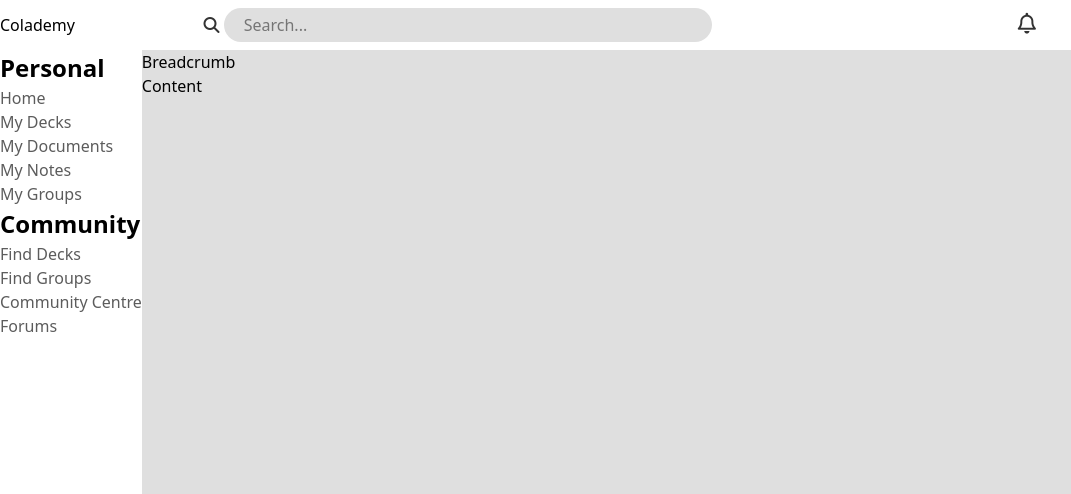
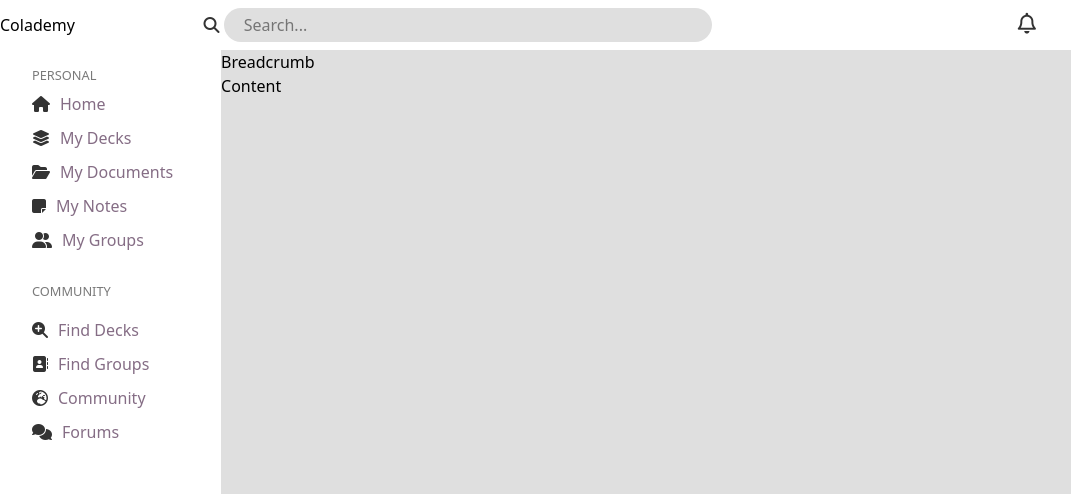
Before and after one commit to demodrome/colademy, a website: page index.html in a window 1280 px wide. Shown: the top 494 px of the page, 0-1071 px from the left. Drawn offline with Linux system fonts and the light colour scheme.

Commit message:
feat: Style navbar component

```diff
--- a/index.html
+++ b/index.html
@@ -33,20 +33,20 @@
       <nav class="navbar">
         <h2 class="navbar__heading">Personal</h2>
         <ul class="navbar__nav">
-          <li class="navbar__nav-item"><a href="./pages/index.html" class="navbar__nav-link">Home</a></li>
-          <li class="navbar__nav-item"><a href="./pages/my-decks.html" class="navbar__nav-link">My Decks</a></li>
-          <li class="navbar__nav-item"><a href="./pages/my-documents.html" class="navbar__nav-link">My Documents</a></li>
-          <li class="navbar__nav-item"><a href="./pages/my-notes.html" class="navbar__nav-link">My Notes</a></li>
-          <li class="navbar__nav-item"><a href="./pages/my-groups.html" class="navbar__nav-link">My Groups</a></li>
+          <li class="navbar__nav-item"><a href="./pages/index.html" class="navbar__nav-link"><i class="fa-solid fa-house icon"></i>Home</a></li>
+          <li class="navbar__nav-item"><a href="./pages/my-decks.html" class="navbar__nav-link"><i class="fa-solid fa-layer-group icon"></i>My Decks</a></li>
+          <li class="navbar__nav-item"><a href="./pages/my-documents.html" class="navbar__nav-link"><i class="fa-solid fa-folder-open icon"></i>My Documents</a></li>
+          <li class="navbar__nav-item"><a href="./pages/my-notes.html" class="navbar__nav-link"><i class="fa-solid fa-note-sticky icon"></i>My Notes</a></li>
+          <li class="navbar__nav-item"><a href="./pages/my-groups.html" class="navbar__nav-link"><i class="fa-solid fa-user-group icon"></i>My Groups</a></li>
         </ul>
       </nav>
       <nav class="navbar">
         <ul class="navbar__nav">
           <h2 class="navbar__heading">Community</h2>
-          <li class="navbar__nav-item"><a href="./pages/find-decks.html" class="navbar__nav-link">Find Decks</a></li>
-          <li class="navbar__nav-item"><a href="./pages/find-groups.html" class="navbar__nav-link">Find Groups</a></li>
-          <li class="navbar__nav-item"><a href="./pages/community.html" class="navbar__nav-link">Community Centre</a></li>
-          <li class="navbar__nav-item"><a href="./pages/forums.html" class="navbar__nav-link">Forums</a></li>
+          <li class="navbar__nav-item"><a href="./pages/find-decks.html" class="navbar__nav-link"><i class="fa-solid fa-magnifying-glass-plus icon"></i>Find Decks</a></li>
+          <li class="navbar__nav-item"><a href="./pages/find-groups.html" class="navbar__nav-link"><i class="fa-solid fa-address-book icon"></i>Find Groups</a></li>
+          <li class="navbar__nav-item"><a href="./pages/community.html" class="navbar__nav-link"><i class="fa-solid fa-earth-europe icon"></i>Community</a></li>
+          <li class="navbar__nav-item"><a href="./pages/forums.html" class="navbar__nav-link"><i class="fa-solid fa-comments icon"></i>Forums</a></li>
         </ul>
       </nav>
     </div>
--- a/stylesheets/scss/base/_color.scss
+++ b/stylesheets/scss/base/_color.scss
@@ -5,6 +5,8 @@
   // Fonts
   --color-font-body: #333333;
   --color-font-light: #7a7a7a;
+  --color-font-link: #856d85;
+  --color-font-link-dark: #553655;
 
   // Interface
   --color-ui-header: #ffffff;
--- a/stylesheets/scss/components/_navbar.scss
+++ b/stylesheets/scss/components/_navbar.scss
@@ -1,9 +1,31 @@
 .navbar {
+  margin-bottom: 30px;
+
+  &__nav {
+    display: grid;
+    gap: 10px;
+  }
+
+  &__heading {
+    color: var(--color-font-light);
+    font-size: 0.8rem;
+    font-weight: 500;
+    text-transform: uppercase;
+    margin-bottom: 7px;
+  }
+
   &__nav-link {
-    color: #5c5c5c;
+    display: grid;
+    gap: 10px;
+    grid-template-columns: auto 1fr;
+    align-items: center;
+  }
+
+  &__nav-link {
+    color: var(--color-font-link);
 
     &:hover {
-      font-weight: 400;
+      color: var(--color-font-link-dark);
     }
   }
 }
--- a/stylesheets/scss/layout/_grid.scss
+++ b/stylesheets/scss/layout/_grid.scss
@@ -1,6 +1,6 @@
 .container {
   display: grid;
-  grid-template-columns: minmax(0, max-content) 1fr;
+  grid-template-columns: minmax(min-content, max-content) 1fr;
   grid-template-rows: repeat(2, auto) 1fr;
   height: 100%;
 }
--- a/stylesheets/scss/layout/_sidebar.scss
+++ b/stylesheets/scss/layout/_sidebar.scss
@@ -2,4 +2,5 @@
   background-color: var(--color-ui-sidebar);
   grid-column: 1 / 2;
   grid-row: 2 / 5;
+  padding: 1rem 3rem 1rem 2rem;
 }
```
Also changed, not shown: stylesheets/styles/index.css, 1 other file.
